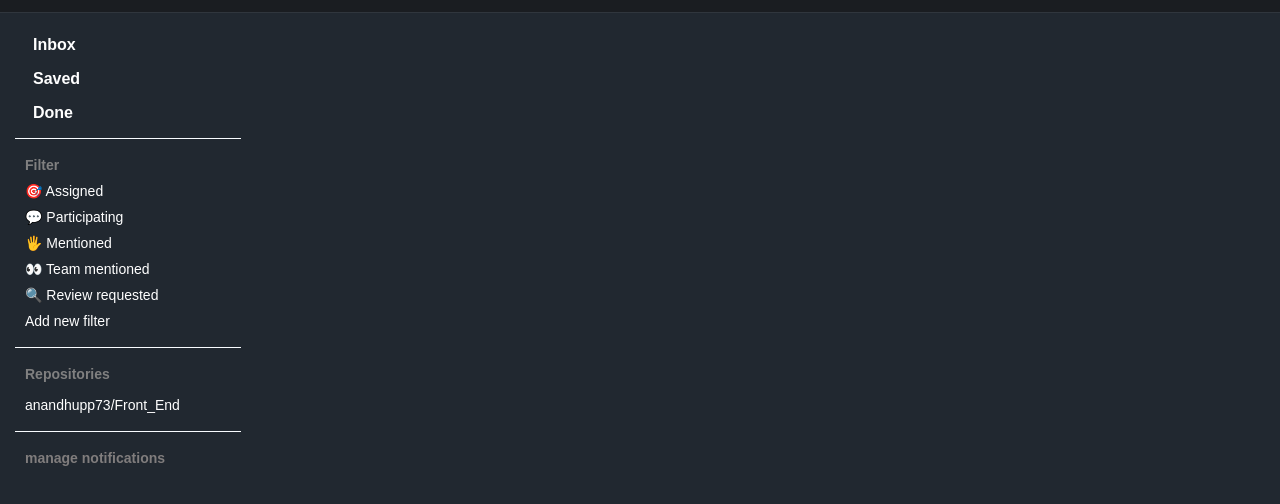
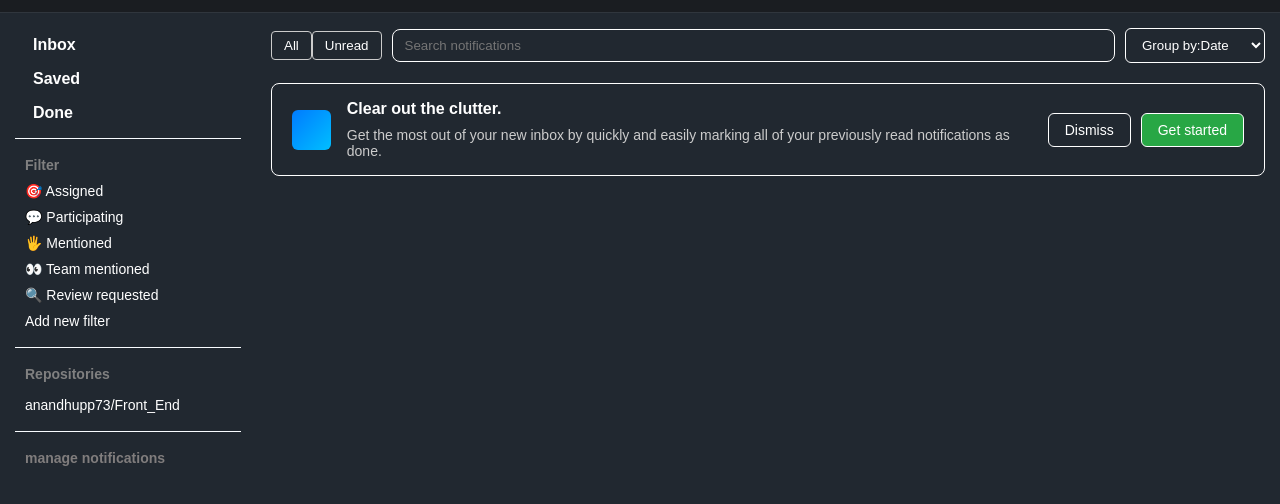
Before and after one commit to anandhupp73/gitclone, a plain HTML site: page notific.html in a window 1280 px wide. Shown: the part 52-556 px from the top of the page. Drawn offline with Linux system fonts and the light colour scheme.

Commit message:
notification page builded

```diff
--- a/noti.css
+++ b/noti.css
@@ -6,6 +6,7 @@
 body{
     background: #1a1d21;
     font-family: Arial, sans-serif;
+    overflow: hidden;
 }
 .navbar{
     display: flex;
@@ -208,3 +209,145 @@ body{
     padding: 10px;
     font-weight: 400;
 }
+.right-section{
+    width: 80%;
+    display: flex;
+    justify-content: flex-start;
+    align-items: flex-start;
+    padding:15px;
+    flex-direction: column;
+}
+.notification-header{
+    width: 100%;
+    display: flex;
+    align-items: center;
+    justify-content: space-between;
+    gap: 10px;
+    flex-wrap: wrap;
+}
+.toggle-buttons{
+    display: flex;
+}
+.toggle-buttons button{
+    padding: 6px 12px;
+    background-color: transparent;
+    border: 1px solid #ccc;
+    border-radius: 4px;
+    color: white;
+    cursor: pointer;
+}
+.noti-search-bar{
+    flex: 1;
+    min-width: 200px;
+}
+.noti-search-bar input{
+    width: 100%;
+    padding: 8px 12px;
+    border-radius: 8px;
+    border: 1px solid white;
+    background-color:  #212830;
+}
+.group-dropdown{
+    min-width: 140px;
+}
+.group-dropdown select{
+    width: 100%;
+    padding: 8px 12px;
+    border-radius: 6px;
+    border: 1px solid white;
+    background-color:  #212830;
+    color: white;
+}
+.clutter-card{
+    width: 100%;
+    display: flex;
+    justify-content: space-between;
+    align-items: center;
+    background-color:  #212830;
+    border: 1px solid #ffffff;
+    border-radius: 8px;
+    padding: 16px 20px;
+    gap: 20px;
+    flex-wrap: wrap;
+    margin-top: 20px;
+}
+.clutter-left {
+    display: flex;
+    align-items: center;
+    gap: 16px;
+    flex: 1 1 300px;
+}
+
+.icon-placeholder {
+    width: 40px;
+    height: 40px;
+    background: linear-gradient(to bottom right, #007bff, #00bfff);
+    border-radius: 6px;
+}
+
+.clutter-text {
+    display: flex;
+    flex-direction: column;
+    gap: 5px;
+}
+
+.clutter-text h4 {
+    margin: 0;
+    font-size: 16px;
+    font-weight: bold;
+    color: white;
+}
+
+.clutter-text p {
+    margin: 4px 0 0;
+    font-size: 14px;
+    color: #ccc;
+}
+
+.clutter-actions {
+    display: flex;
+    gap: 10px;
+    flex-shrink: 0;
+}
+
+.clutter-actions button {
+    padding: 8px 16px;
+    border-radius: 6px;
+    font-size: 14px;
+    cursor: pointer;
+    border: 1px solid white;
+}
+
+.btn-dismiss {
+    background-color: transparent;
+    color: #fff;
+    border: 1px solid #666;
+}
+
+.btn-get-started {
+    background-color: #28a745;
+    color: #fff;
+    border: none;
+}
+@media (max-width:768px) {
+    .rtb1,.rtb2,.rtb3,.rtb4{
+        display: none;
+    }
+    .left-section{
+        display: none;
+    }
+    .right-section{
+        width: 100%;
+    }
+}
+@media (max-width:576px) {
+    .dash{
+       display: none;
+    }
+    .search-box{
+        width: 80px;
+    }
+    .search-box input{
+        width: 40%;
+    }
+}
--- a/notific.html
+++ b/notific.html
@@ -81,6 +81,38 @@
                     <h5 style="color: rgb(128, 125, 125); font-size: 14px;">manage notifications</h5>
                 </div>
             </div>
+            <div class="right-section">
+                <div class="notification-header">
+                    <div class="toggle-buttons">
+                        <button class="active">All</button>
+                        <button>Unread</button>
+                    </div>
+                    <div class="noti-search-bar">
+                        <input type="text" placeholder="Search notifications">
+                    </div>
+                    <div class="group-dropdown">
+                        <select>
+                            <option>Group by:Date</option>
+                            <option>Group by:Type</option>
+                        </select>
+                    </div>
+                </div>
+                <div class="clutter-card">
+                    <div class="clutter-left">
+                        <div class="icon-placeholder"></div>
+                        <div class="clutter-text">
+                            <h4>Clear out the clutter.</h4>
+                            <p>Get the most out of your new inbox by quickly and easily marking all of your previously
+                                read notifications as done.</p>
+                        </div>
+                    </div>
+
+                    <div class="clutter-actions">
+                        <button class="btn-dismiss">Dismiss</button>
+                        <button class="btn-get-started">Get started</button>
+                    </div>
+                </div>
+            </div>
         </div>
     </div>
 </body>
```
Lines whose indentation alone changed are shown as unchanged.
